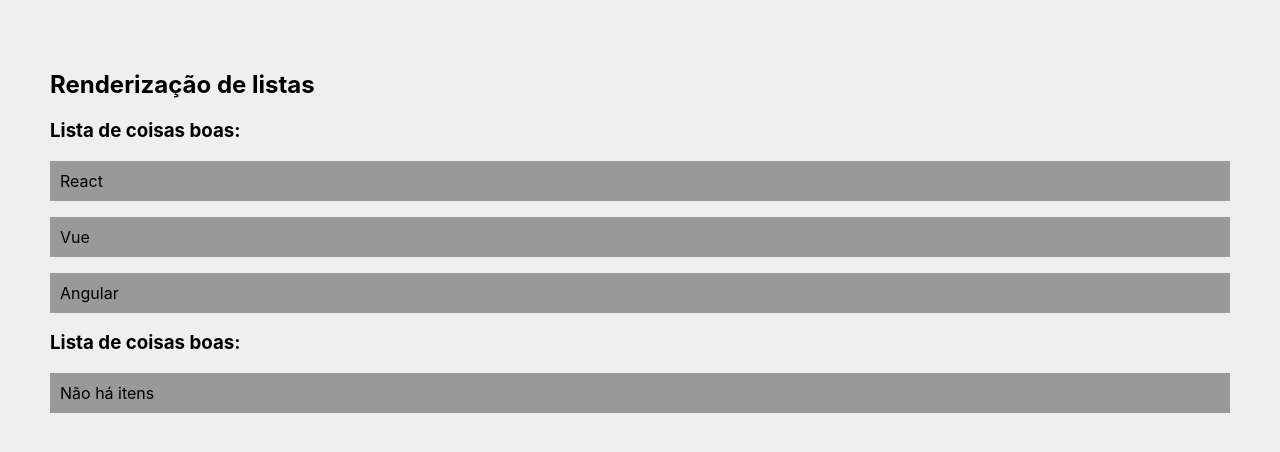
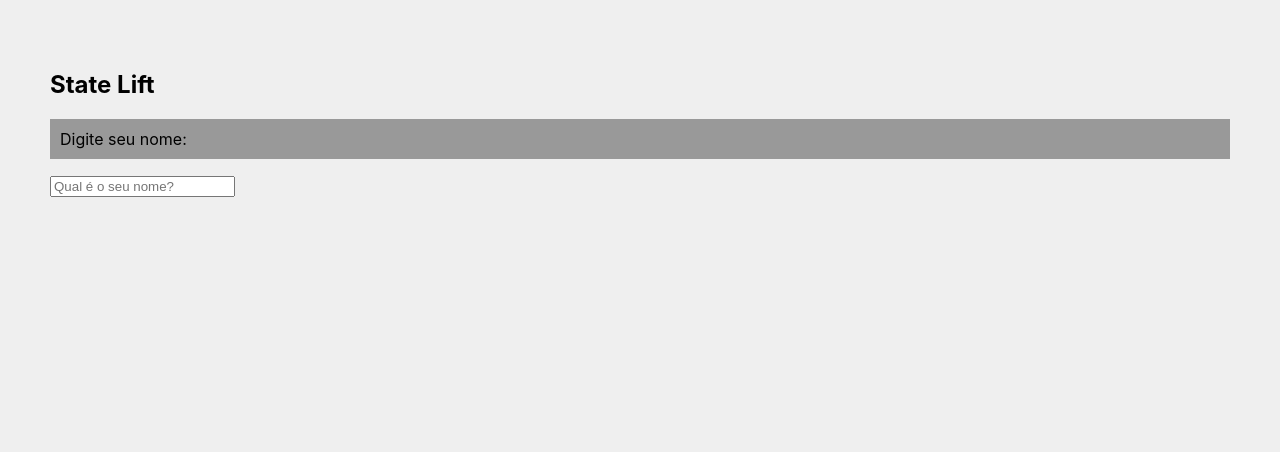
Before and after one commit to michaelthierry/React, a React (Create React App) app in the folder meu-projeto/: page / in a window 1280 px wide. Shown: the top 452 px of the page. Built offline with nearby package versions, Linux system fonts and the light colour scheme.

Commit message:
feat: add State lift

```diff
--- a/meu-projeto/src/App.js
+++ b/meu-projeto/src/App.js
@@ -1,19 +1,19 @@
 //import logo from './logo.svg';
 import './App.css';
-import OutraLista from './components/OutraLista';
+import {useState} from 'react'
+import SeuNome from './components/SeuNome';
+import Saudacao from './components/Saudacao';
 
 function App() {
 
-  const meusItens = ['React', 'Vue', 'Angular']
-
+  const [nome, setNome] = useState()
   return (
     <div className="App">
-      <h2>Renderização de listas</h2>
-      <OutraLista itens={meusItens}/>
-      <OutraLista itens={[]}/>
-
+      <h2>State Lift</h2>
+      <SeuNome setNome={setNome}/>
+      <Saudacao nome={nome}/>
     </div>
-  );
+  )
 }
 
 export default App;
--- /dev/null
+++ b/meu-projeto/src/components/Saudacao.js
@@ -0,0 +1,10 @@
+function Saudacao({nome}){
+
+    function gerarSaldacao(algumNome){
+        return `Olá, ${algumNome}, tudo bem?`
+    }
+
+    return <>{nome && <p>{gerarSaldacao(nome)}</p>}</>
+}
+
+export default Saudacao
--- /dev/null
+++ b/meu-projeto/src/components/SeuNome.js
@@ -0,0 +1,13 @@
+
+function SeuNome({setNome}){
+
+    return (
+        <div>
+            <p>Digite seu nome:</p>
+            <input type='text' placeholder='Qual é o seu nome?' onChange={(e) => setNome(e.target.value)}/>
+        </div>
+    )
+
+}
+
+export default SeuNome
```
